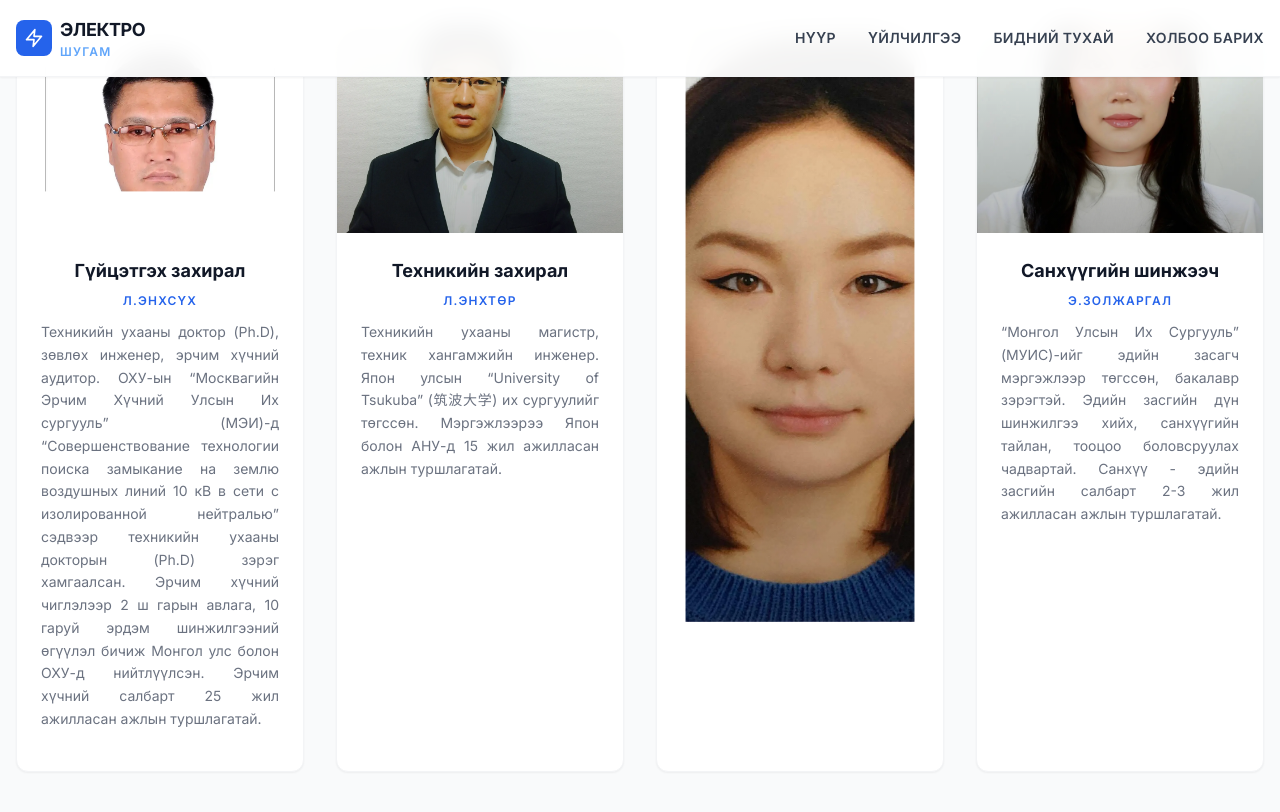
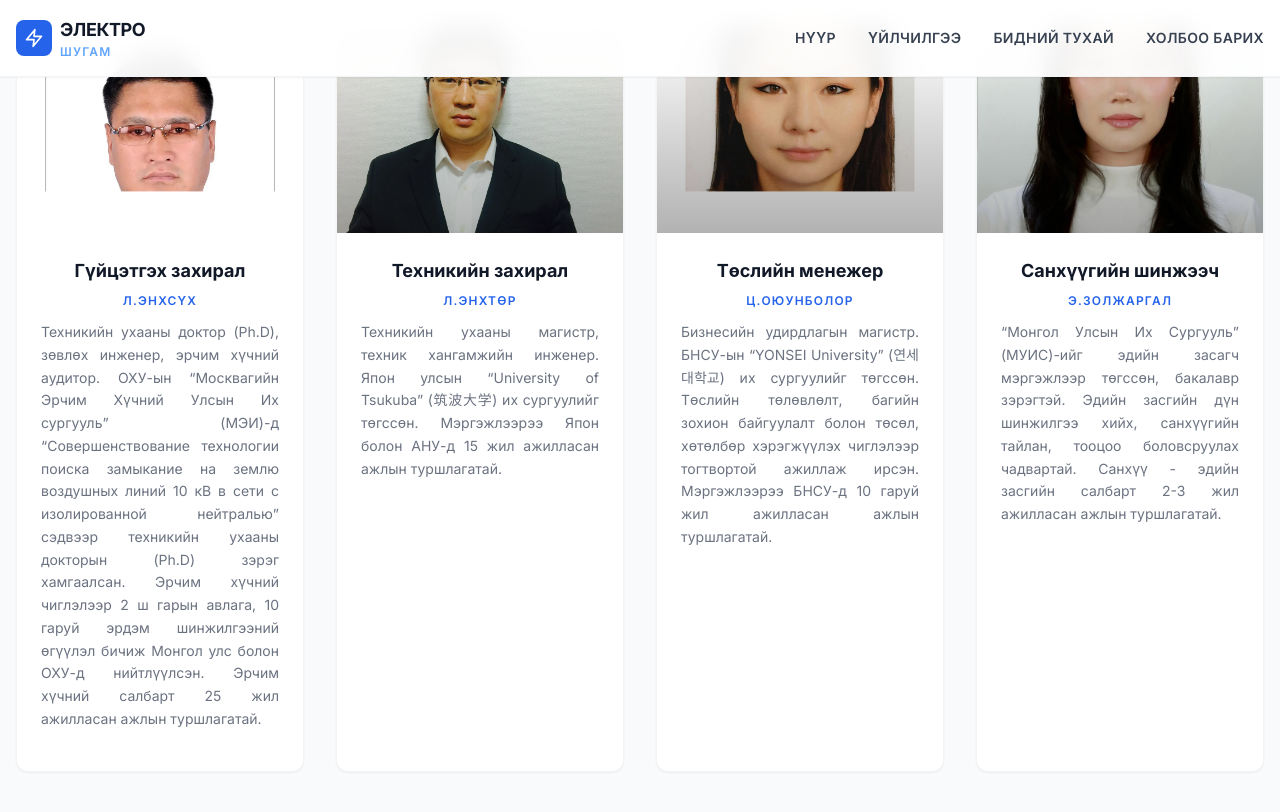
Before and after one commit to electroshugam/electroshugam_web_new, a Jekyll site: the page built from index.html, in a window 1280 px wide and 900 px high, scrolled down 3471 px. Shown: the top 812 px of the window. Built offline with Jekyll 4.4.1, drawn with Linux system fonts in a browser that asks for light colours; nearby versions of some CDN libraries.

Commit message:
fig update

```diff
--- a/index.html
+++ b/index.html
@@ -252,9 +252,11 @@ body_class: hero-dark
       </div>
       <!-- Service 3 -->
       <div class="service-card group bg-white rounded-xl overflow-hidden shadow-sm hover:shadow-xl transition-all duration-300 border border-gray-100 hover:border-blue-100">
-        <div class="w-full h-full scale-[0.8] origin-top">
-          <img src="{{ '/media/oyunbolor.webp' | relative_url }}" alt="Төслийн менежер" class="service-image w-full h-full object-cover">
-          <div class="absolute inset-0 bg-gradient-to-t from-black/30 to-transparent"></div>
+        <div class="relative h-52 overflow-hidden">
+            <div class="w-full h-full scale-[0.8] origin-top">
+              <img src="{{ '/media/oyunbolor.webp' | relative_url }}" alt="Төслийн менежер" class="service-image w-full h-full object-cover">
+            </div>
+              <div class="absolute inset-0 bg-gradient-to-t from-black/30 to-transparent"></div>
         </div>
         <div class="p-6">
           <h3 class="text-lg font-bold mb-2 text-gray-900 group-hover:text-blue-600 transition-colors text-center">Төслийн менежер</h3>
```
